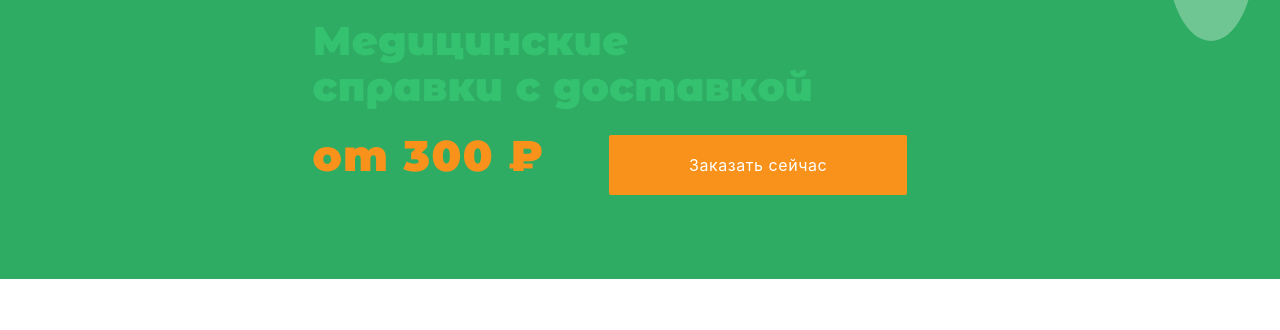
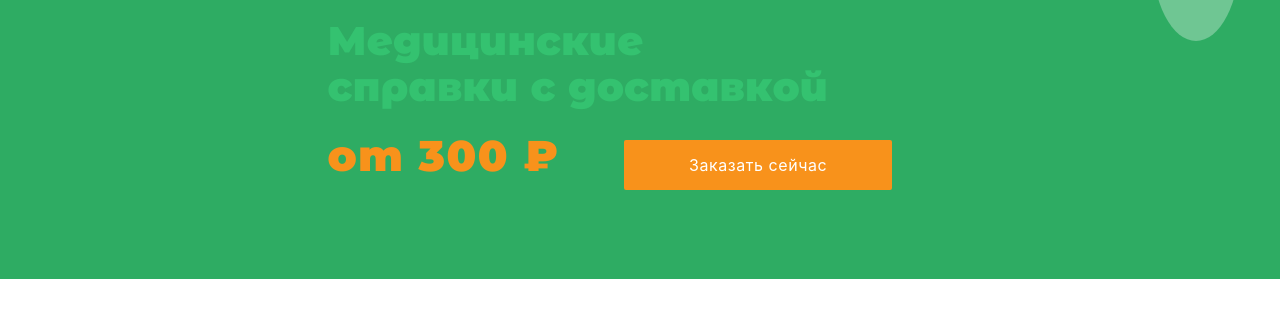
Before and after one commit to FiruzaIsa/profmed, a plain HTML site: page ProfMed/index.html in a window 1280 px wide. Shown: the part 186-516 px from the top of the page. Drawn offline with nearby package versions, Linux system fonts and the light colour scheme.

Commit message:
Update style.css

```diff
--- a/ProfMed/css/style.css
+++ b/ProfMed/css/style.css
@@ -182,7 +182,7 @@ color: #F8921B;
   align-self: center;
 }
 .txt-table .inform-txt a{
-  padding: 20px 80px;
+  padding: 15px 65px;
   background-color:#F8921B;
   margin: 0 60px;
 }
```
